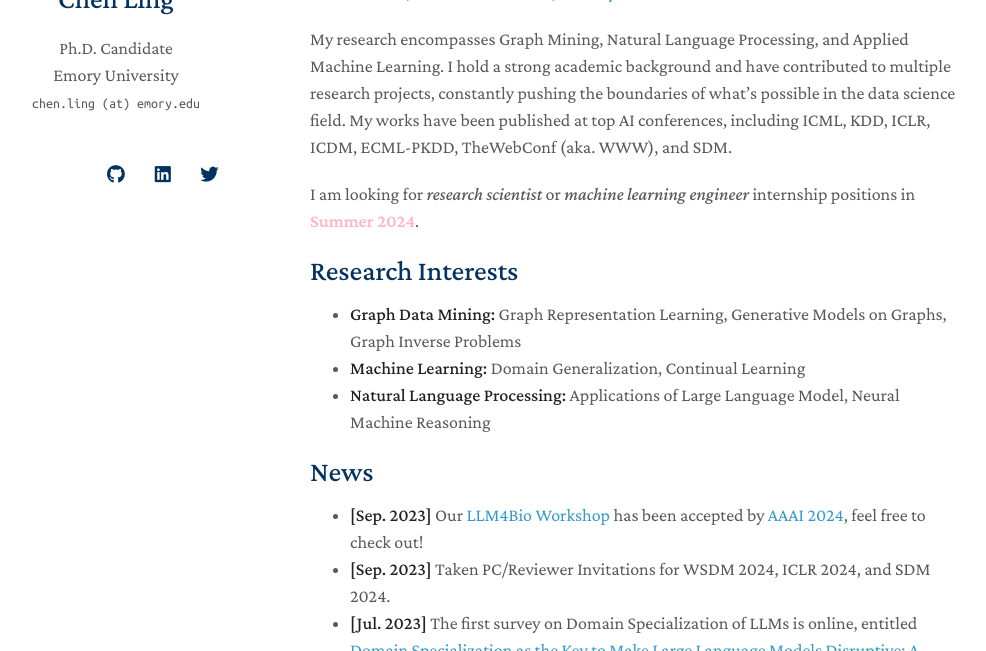
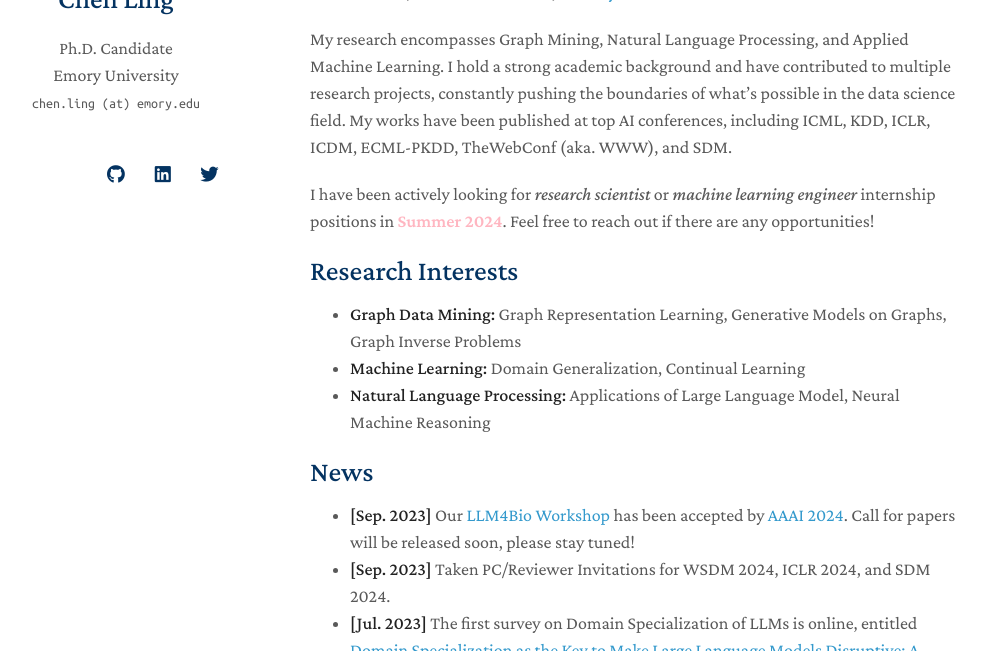
Before and after one commit to lingchen0331/lingchen0331.github.io, a Jekyll site: the page built from index.md, in a window 1280 px wide and 900 px high, cut to the strip 249-900 px from the top of the window. Shown: the whole strip, without its empty margins (160-1146 px from the left). Built offline with Jekyll 4.4.1, drawn with Linux system fonts in a browser that asks for light colours; nearby versions of some CDN libraries; a style sheet for code colours, icons or effects is not loaded; our own code applies the rules of GitHub Pages for plain Markdown files.

Commit message:
09/21 Updates

```diff
--- a/index.md
+++ b/index.md
@@ -8,7 +8,7 @@ Welcome! I'm Chen Ling, a fourth-year Ph.D. student at [Emory University](https:
 
 My research encompasses Graph Mining, Natural Language Processing, and Applied Machine Learning. I hold a strong academic background and have contributed to multiple research projects, constantly pushing the boundaries of what's possible in the data science field. My works have been published at top AI conferences, including ICML, KDD, ICLR, ICDM, ECML-PKDD, TheWebConf (aka. WWW), and SDM.
 
-I am looking for *research scientist* or *machine learning engineer* internship positions in <span style="color:lightpink;font-weight:bold">Summer 2024</span>.
+I have been actively looking for *research scientist* or *machine learning engineer* internship positions in <span style="color:lightpink;font-weight:bold">Summer 2024</span>. Feel free to reach out if there are any opportunities!
 
 ## Research Interests
 
@@ -17,7 +17,7 @@ I am looking for *research scientist* or *machine learning engineer* internship
 - **Natural Language Processing:** Applications of Large Language Model, Neural Machine Reasoning
 
 ## News
-- **[Sep. 2023]** Our [LLM4Bio Workshop](https://llms4science-community.github.io/aaai2024.html) has been accepted by [AAAI 2024](https://aaai.org/aaai-conference/), feel free to check out!
+- **[Sep. 2023]** Our [LLM4Bio Workshop](https://llms4science-community.github.io/aaai2024.html) has been accepted by [AAAI 2024](https://aaai.org/aaai-conference/). Call for papers will be released soon, please stay tuned!
 - **[Sep. 2023]** Taken PC/Reviewer Invitations for WSDM 2024, ICLR 2024, and SDM 2024.
 - **[Jul. 2023]** The first survey on Domain Specialization of LLMs is online, entitled [Domain Specialization as the Key to Make Large Language Models Disruptive: A Comprehensive Survey](https://arxiv.org/abs/2305.18703), feel free to check out!
 - **[May. 2023]** Our paper about Influence Maximization on Social Network is accepted to ICML 2023.
```
